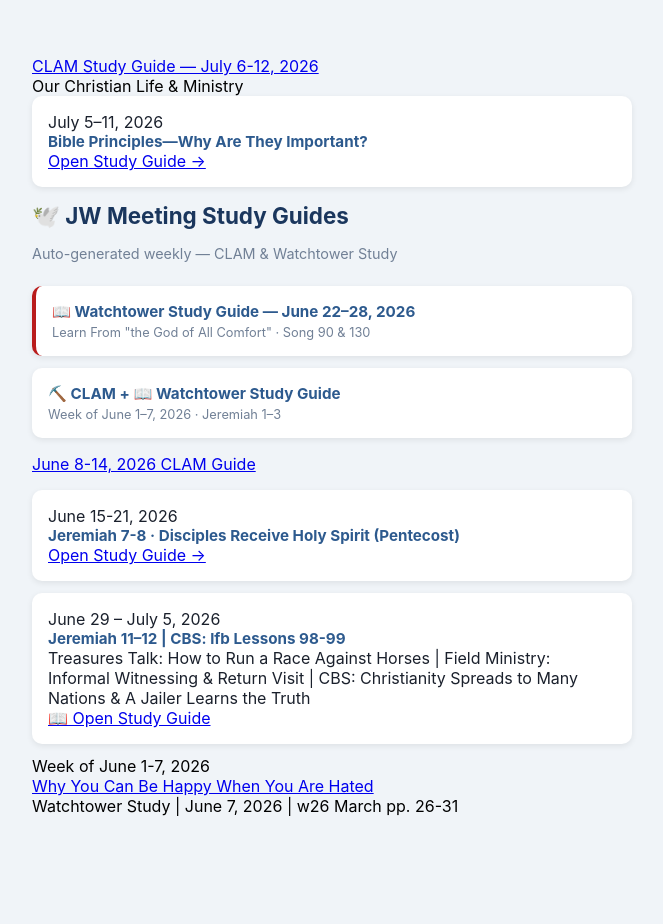
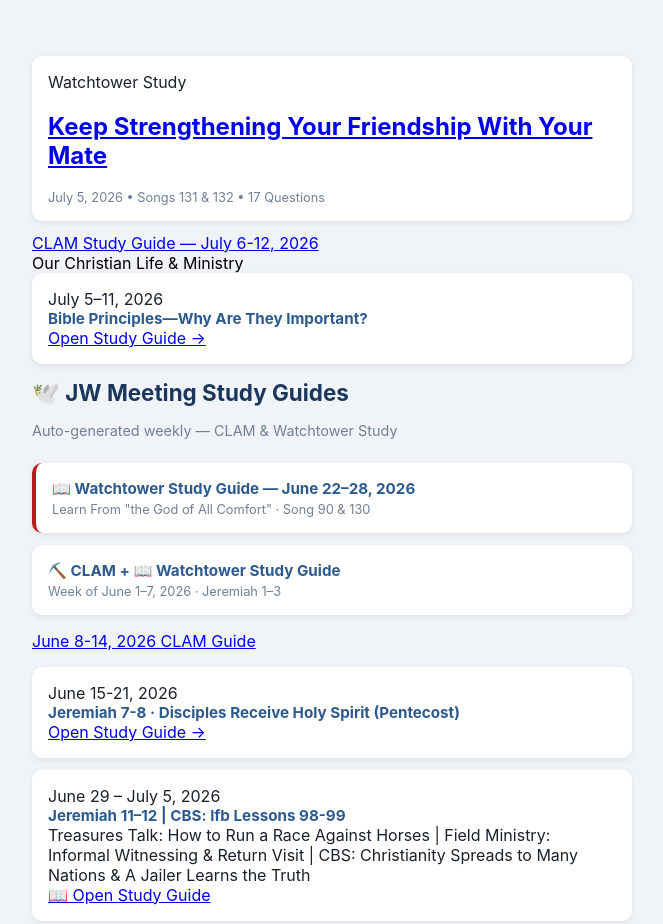
Before and after one commit to slebiz23-ux/jw-study-guides, a plain HTML site: page index.html in a window 1280 px wide. Shown: the top 924 px of the page, without its empty margins (308-971 px from the left). Before the commit the page ends 872 px from the top, so only its background shows below. Drawn offline with Linux system fonts and the light colour scheme.

Commit message:
Add WT Study Guide July 5, 2026 to index

```diff
--- a/index.html
+++ b/index.html
@@ -15,6 +15,11 @@
 </style>
 </head>
 <body>
+    <div class="guide-card">
+      <div class="guide-type wt">Watchtower Study</div>
+      <h2><a href="WT_Study_Guide_July-5-11_2026.html">Keep Strengthening Your Friendship With Your Mate</a></h2>
+      <div class="guide-meta">July 5, 2026 &bull; Songs 131 &amp; 132 &bull; 17 Questions</div>
+    </div>
 <div class="card"><a href="CLAM_Study_Guide_July-6-12_2026.html">CLAM Study Guide — July 6-12, 2026</a><div class="meta">Our Christian Life &amp; Ministry</div></div>
       <div class="guide-card">
         <div class="guide-date">July 5–11, 2026</div>
```
